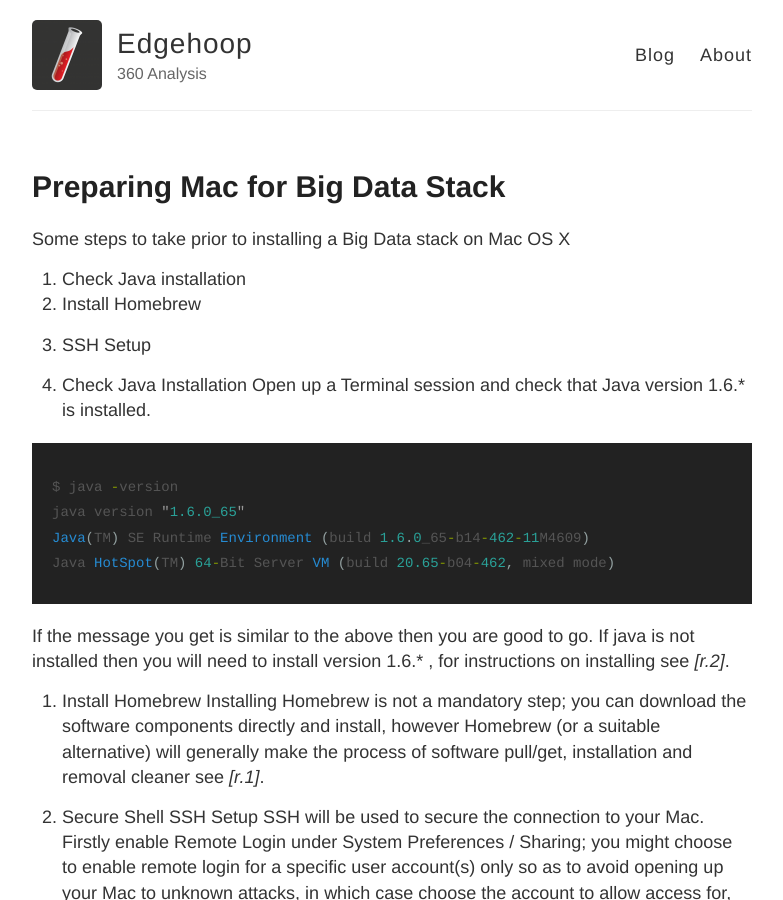
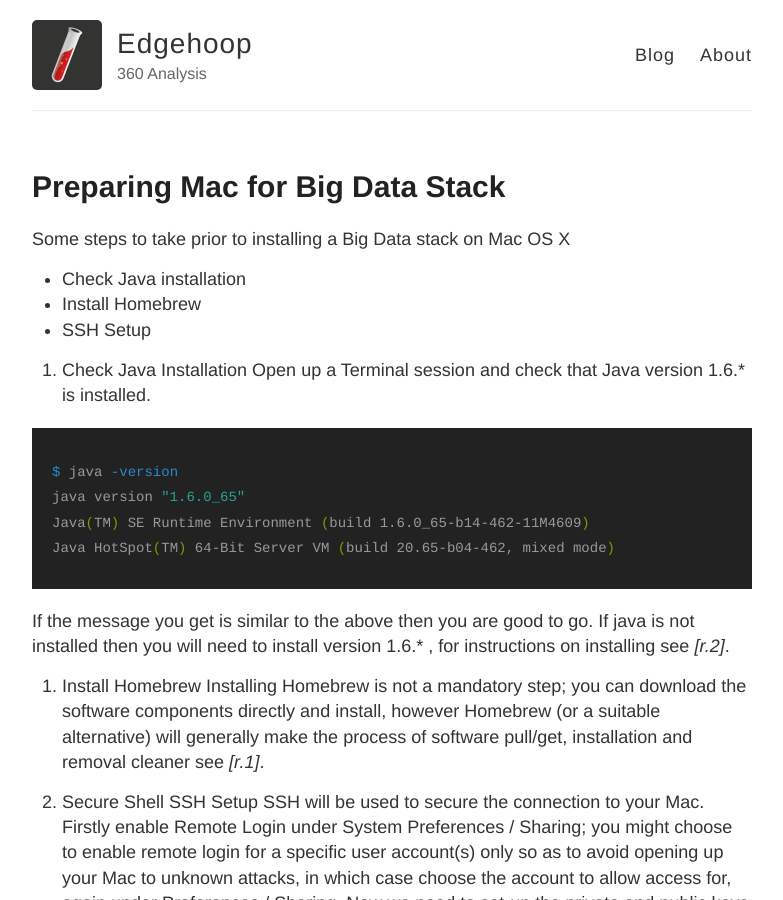
Before and after one commit to bdodia/bdodia.github.io, a Jekyll site: the page built from _posts/2013-11-12-Preparing-Mac-for-Big-Data-Stack.md, in a window 1280 px wide and 900 px high. Shown: the whole window, without its empty margins (248-1031 px from the left). Built offline with Jekyll 4.4.1, drawn with Linux system fonts in a browser that asks for light colours; part of the change alters nothing that is shown.

Commit message:
Update 2013-11-12-Preparing-Mac-for-Big-Data-Stack.md

````diff
--- a/_posts/2013-11-12-Preparing-Mac-for-Big-Data-Stack.md
+++ b/_posts/2013-11-12-Preparing-Mac-for-Big-Data-Stack.md
@@ -5,14 +5,14 @@ title: Preparing Mac for Big Data Stack
 
 Some steps to take prior to installing a Big Data stack on Mac OS X
 
-1. Check Java installation
-2. Install Homebrew
-3. SSH Setup
+* Check Java installation
+* Install Homebrew
+* SSH Setup
 
 1. Check Java Installation
  Open up a Terminal session and check that Java version 1.6.* is installed.
 
-```javascript
+```bash
 $ java -version
 java version "1.6.0_65"
 Java(TM) SE Runtime Environment (build 1.6.0_65-b14-462-11M4609)
````
